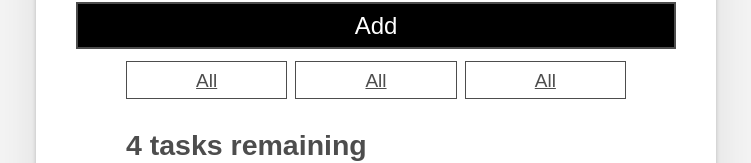
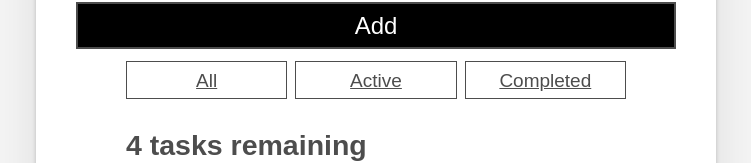
Before and after one commit to cit31300-fa23/react-to-do-list, a React (Create React App) app: page / in a window 1280 px wide. Shown: the part 268-431 px from the top of the page, without its empty margins (264-1015 px from the left). Built offline with nearby package versions, Linux system fonts and the light colour scheme.

Commit message:
End of v.10; End of appgit add .git add .git add .

```diff
--- a/src/App.js
+++ b/src/App.js
@@ -4,8 +4,18 @@
 import FilterButton from "src/components/FilterButton/FilterButton";
 import Form from "src/components/Form/Form";
 
+const FILTER_MAP = {
+  All: () => true,
+  Active: (task) => !task.completed,
+  Completed: (task) => task.completed
+}
+
+const FILTER_NAMES = Object.keys(FILTER_MAP);
+console.log(FILTER_NAMES);
+
 function App(props) {
   const [tasks, setTasks] = useState(props.tasks);
+  const [filter, setFilter] = useState("All");
 
   function addTask(name) {
     //alert(name);
@@ -41,7 +51,9 @@
   }
 
   //const taskList = props.tasks?.map((task) => task.name );
-  const taskList = tasks.map((task) => <Todo
+  const taskList = tasks
+  .filter(FILTER_MAP[filter])
+  .map((task) => <Todo
     id={ task.id }
     name={ task.name }
     completed={ task.completed }
@@ -55,14 +67,21 @@
   const tasksNoun = taskList.length !== 1 ? "tasks" : "task";
   const headingText = `${taskList.length} ${tasksNoun} remaining`
 
+  const filterList = FILTER_NAMES.map((name) => (
+    <FilterButton
+      key={name}
+      name={name}
+      isPressed={name === filter}
+      setFilter={ setFilter }
+    />
+  ));
+
   return (
     <div className="todoapp stack-large">
       <h1>TodoMatic</h1>
       <Form addTask={ addTask } />
       <div className="filters btn-group stack-exception">
-        <FilterButton />
-        <FilterButton />
-        <FilterButton />
+        { filterList }
       </div>
       <h2 id="list-heading">{ headingText }</h2>
       <ul
@@ -70,9 +89,6 @@
         className="todo-list stack-large stack-exception"
         aria-labelledby="list-heading">
           { taskList }
-          {/* <Todo name="Eat" completed={ true } id="todo-0" />
-          <Todo name="Sleep" completed={ false } id="todo-1" />
-          <Todo name="Repeat" completed={ false } id="todo-2" /> */}
       </ul>
     </div>
   );
--- a/src/components/FilterButton/FilterButton.js
+++ b/src/components/FilterButton/FilterButton.js
@@ -1,10 +1,15 @@
 import React from "react";
 
-function FilterButton() {
+function FilterButton(props) {
     return (
-        <button type="button" className="btn toggle-btn" aria-pressed="true">
+        <button
+          type="button"
+          className="btn toggle-btn"
+          aria-pressed="true"
+          onClick={ () => props.setFilter(props.name) }
+          >
           <span className="visually-hidden">Show </span>
-          <span>all</span>
+          <span>{ props.name }</span>
           <span className="visually-hidden"> tasks</span>
         </button>
     )
```
